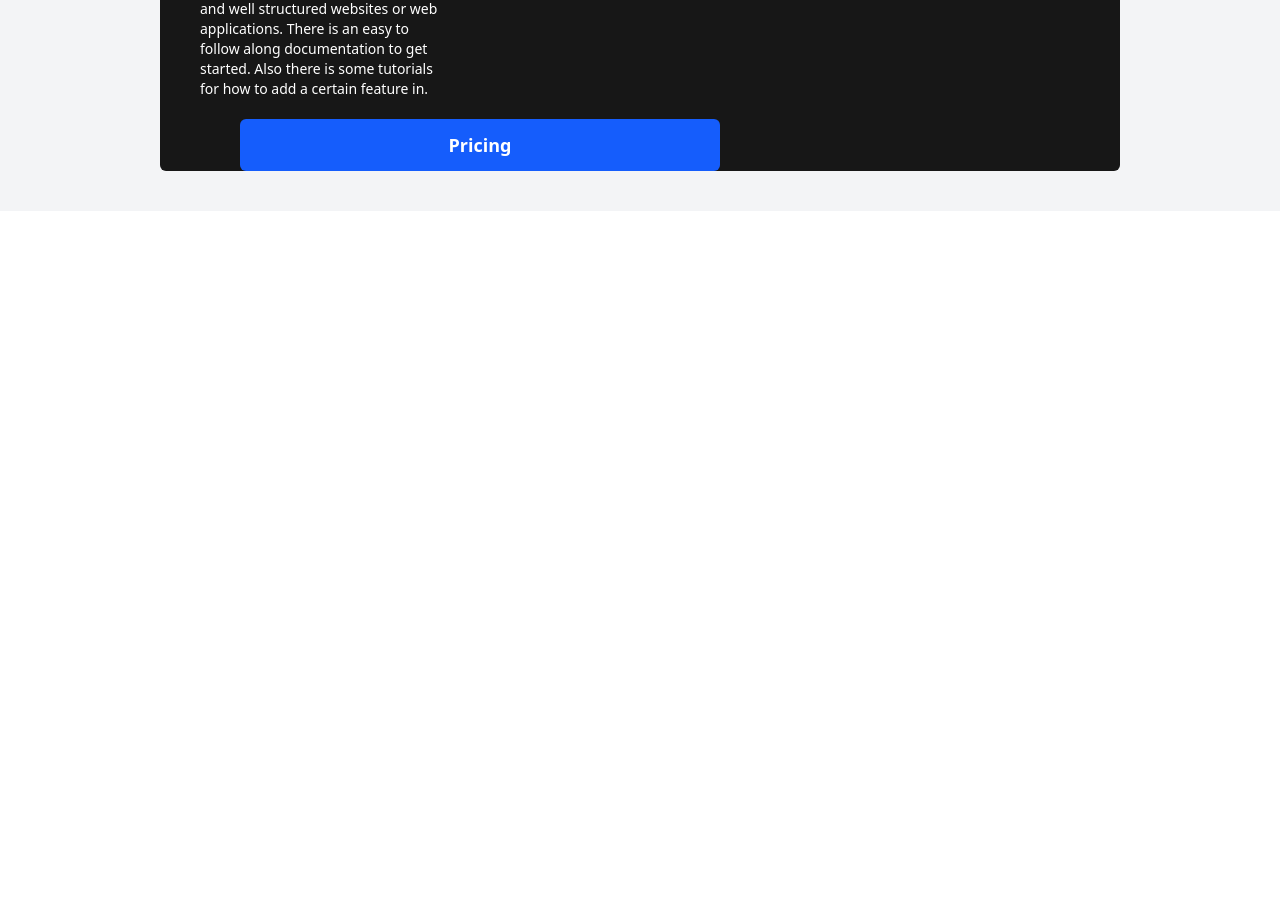
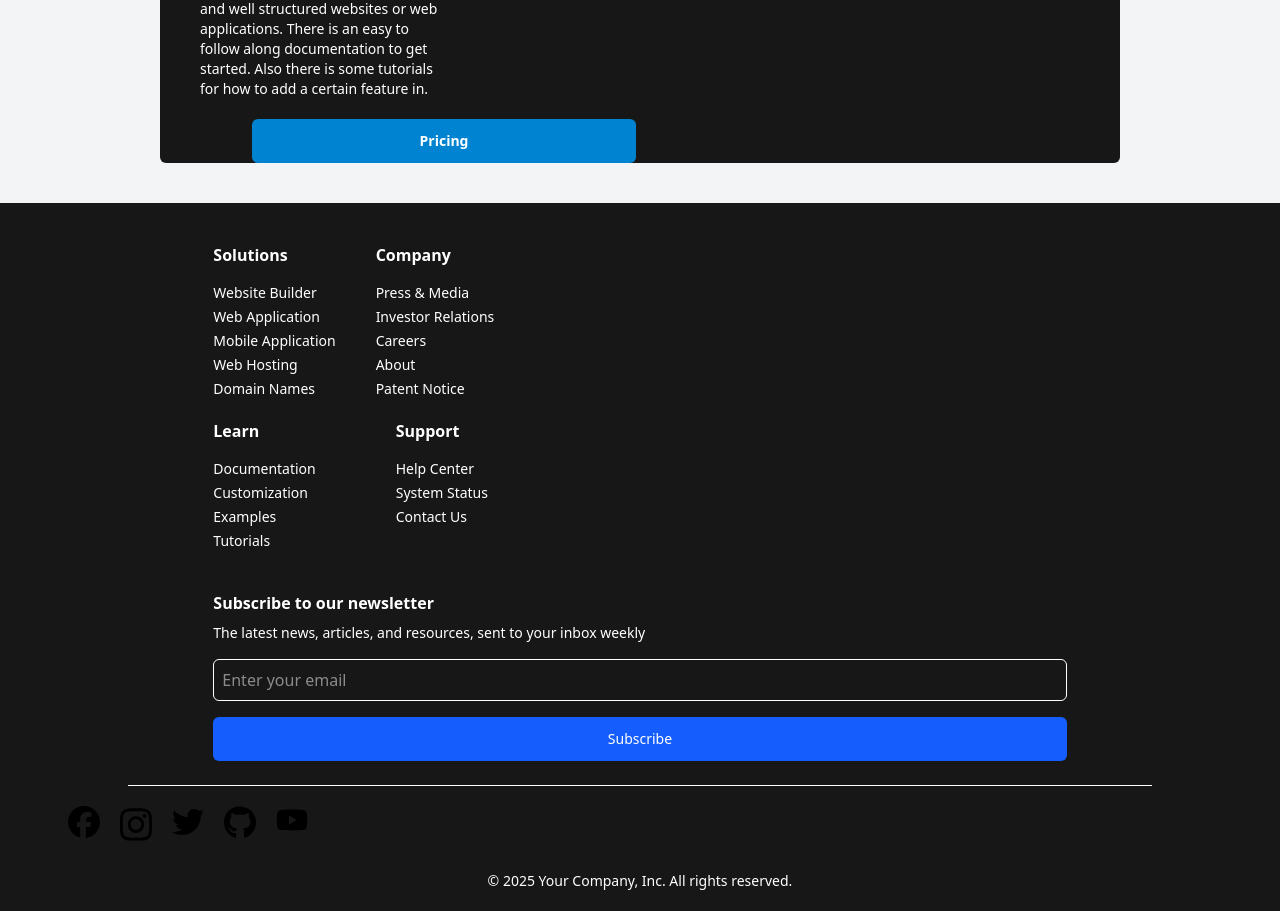
Before and after one commit to kallehahtela/frontend-react, a React (Vite) app: page / in a window 1280 px wide. Shown: the part 1261-2172 px from the top of the page. Before the commit the page ends 1472 px from the top, so only its background shows below. Built offline with nearby package versions, Linux system fonts and the light colour scheme.

Commit message:
Added a footer

```diff
--- a/package.json
+++ b/package.json
@@ -10,6 +10,7 @@
     "preview": "vite preview"
   },
   "dependencies": {
+    "@material-tailwind/react": "^2.1.10",
     "@tailwindcss/vite": "^4.0.0",
     "framer-motion": "^12.0.5",
     "react": "^18.3.1",
--- a/src/App.tsx
+++ b/src/App.tsx
@@ -5,8 +5,7 @@ import Hero from './components/Hero'
 import InfiniteScroll from './components/InfiniteScroll'
 import Services from './components/Services'
 import TextBoxDark from './ui/TextBoxDark'
-
-
+import Footer from './components/Footer'
 
 function App() {
   return (
@@ -23,9 +22,10 @@ function App() {
         <InfiniteScroll />
         <Services />
         <TextBoxDark
-            title='Choose us for your web journey!'
-            text={`We provide the most developer <br /> like environment for non-code web <br /> development. Now you have a great <br /> change to get evolved in the change <br /> of website and web application <br /> development. There is none previous <br /> experience in coding & design <br /> required in order to make beautiful <br /> and well structured websites or web <br /> applications. There is an easy to <br /> follow along documentation to get <br /> started. Also there is some tutorials <br /> for how to add a certain feature in.`}
-          />
+          title='Choose us for your web journey!'
+          text={`We provide the most developer <br /> like environment for non-code web <br /> development. Now you have a great <br /> change to get evolved in the change <br /> of website and web application <br /> development. There is none previous <br /> experience in coding & design <br /> required in order to make beautiful <br /> and well structured websites or web <br /> applications. There is an easy to <br /> follow along documentation to get <br /> started. Also there is some tutorials <br /> for how to add a certain feature in.`}
+        />
+        <Footer />
       </div>
     </>
   )
--- /dev/null
+++ b/src/components/Footer.tsx
@@ -0,0 +1,122 @@
+import Button from "../ui/Button";
+
+// social icon imports
+import Facebook from '../../src/assets/logos/facebook.svg';
+import Instagram from '../../src/assets/logos/instagram.svg';
+import Twitter from '../../src/assets/logos/twitter.svg';
+import Github from '../../src/assets/logos/github.svg';
+import Youtube from '../../src/assets/logos/youtube.svg';
+
+const Footer = () => {
+    return (
+        <div className="relative flex flex-col w-full bg-[#171717]  items-center text-white">
+            <div className="w-2/3 mt-5">
+                {/* FIRST 2 */}
+                <div className="flex flex-row gap-10 mt-5">
+                    <div className="relative flex ">
+                        <ul>
+                            <h2 className="mb-4 text-md font-semibold">Solutions</h2>
+                            <li className="mt-1 text-sm"><a href="#">Website Builder</a></li>
+                            <li className="mt-1 text-sm"><a href="#">Web Application</a></li>
+                            <li className="mt-1 text-sm"><a href="#">Mobile Application</a></li>
+                            <li className="mt-1 text-sm"><a href="#">Web Hosting</a></li>
+                            <li className="mt-1 text-sm"><a href="#">Domain Names</a></li>
+                        </ul>
+                    </div>
+
+                    <div className="relative flex flex-row">
+                        <ul>
+                            <h2 className="mb-4 text-md font-semibold">Company</h2>
+                            <li className="mt-1 text-sm"><a href="#">Press & Media</a></li>
+                            <li className="mt-1 text-sm"><a href="#">Investor Relations</a></li>
+                            <li className="mt-1 text-sm"><a href="#">Careers</a></li>
+                            <li className="mt-1 text-sm"><a href="#">About</a></li>
+                            <li className="mt-1 text-sm"><a href="#">Patent Notice</a></li>
+                        </ul>
+                    </div>
+                </div>
+
+                {/* LAST 2 */}
+                <div className="flex flex-row gap-20 mt-5">
+                    <div className="relative flex ">
+                        <ul>
+                            <h2 className="mb-4 text-md font-semibold">Learn</h2>
+                            <li className="mt-1 text-sm"><a href="#">Documentation</a></li>
+                            <li className="mt-1 text-sm"><a href="#">Customization</a></li>
+                            <li className="mt-1 text-sm"><a href="#">Examples</a></li>
+                            <li className="mt-1 text-sm"><a href="#">Tutorials</a></li>
+                        </ul>
+                    </div>
+
+                    <div className="relative flex flex-row">
+                        <ul>
+                            <h2 className="mb-4 text-md font-semibold">Support</h2>
+                            <li className="mt-1 text-sm"><a href="#">Help Center</a></li>
+                            <li className="mt-1 text-sm"><a href="#">System Status</a></li>
+                            <li className="mt-1 text-sm"><a href="#">Contact Us</a></li>
+
+                        </ul>
+                    </div>
+                </div>
+            </div>
+
+            {/* Newsletter */}
+            <div className="flex flex-col w-2/3 text-left mt-10">
+                <h3 className="mb-2 font-bold text-md">Subscribe to our newsletter</h3>
+                <p className="text-sm">The latest news, articles, and resources, sent to your inbox weekly</p>
+                <input
+                    type="text"
+                    placeholder="Enter your email"
+                    className="w-full border rounded-md mt-4 mb-4 p-2"
+                />
+                <Button
+                    title="Subscribe"
+                    className="w-full text-sm"
+                />
+            </div>
+
+            {/* HR LINE */}
+            <div className="w-4/5 border-b mb-3 mt-6" />
+
+            {/* Social Icons */}
+            <div className="flex flex-row mb-5 w-full">
+                <div className="flex gap-5 w-2/3 ml-15 p-2">
+                    <a href="#">
+                        <img
+                            className="w-8"
+                            src={Facebook} alt="Facebook"
+                        />
+                    </a>
+                    <a href="#">
+                        <img
+                            className="w-8"
+                            src={Instagram} alt="Instagram"
+                        />
+                    </a>
+                    <a href="#">
+                        <img
+                            className="w-8"
+                            src={Twitter} alt="Twitter"
+                        />
+                    </a>
+                    <a href="#">
+                        <img
+                            className="w-8"
+                            src={Github} alt="Github"
+                        />
+                    </a>
+                    <a href="#">
+                        <img
+                            className="w-8"
+                            src={Youtube} alt="youtube"
+                        />
+                    </a>
+                </div>
+            </div>
+
+            <p className="text-sm mb-5">&copy; 2025 Your Company, Inc. All rights reserved.</p>
+        </div>
+    );
+}
+
+export default Footer;
--- a/src/ui/TextBoxDark.tsx
+++ b/src/ui/TextBoxDark.tsx
@@ -27,7 +27,7 @@ const TextBoxDark:React.FC<TextProps> = ({ title, text, className }) => {
             </h4>
         <Button
             title="Pricing"
-            className="relative w-2/4 ml-20 mt-5 text-lg font-semibold"
+            className="relative w-2/5 ml-23 mt-5 text-sm font-bold bg-sky-600"
         />
         </div>
     );
```
Also changed, not shown: 1 other file (tests, documents, lock files or other folders).
